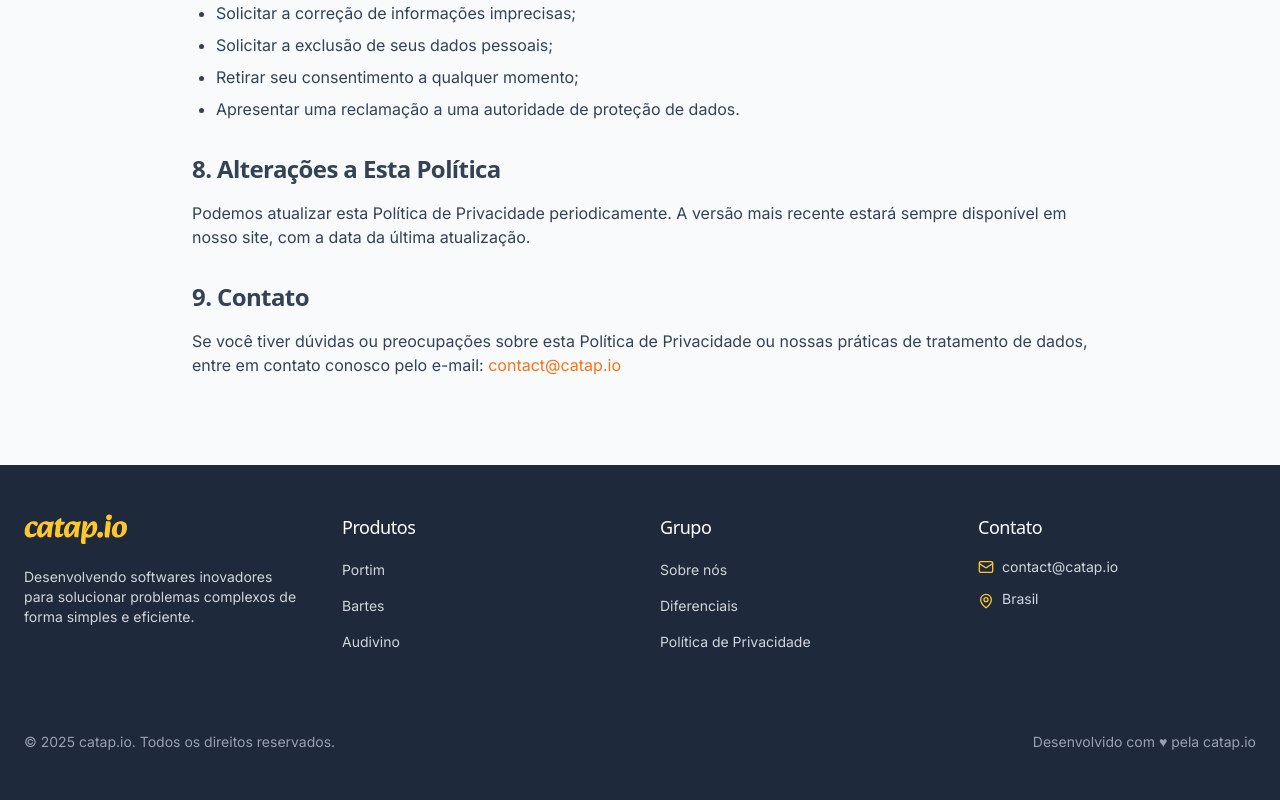
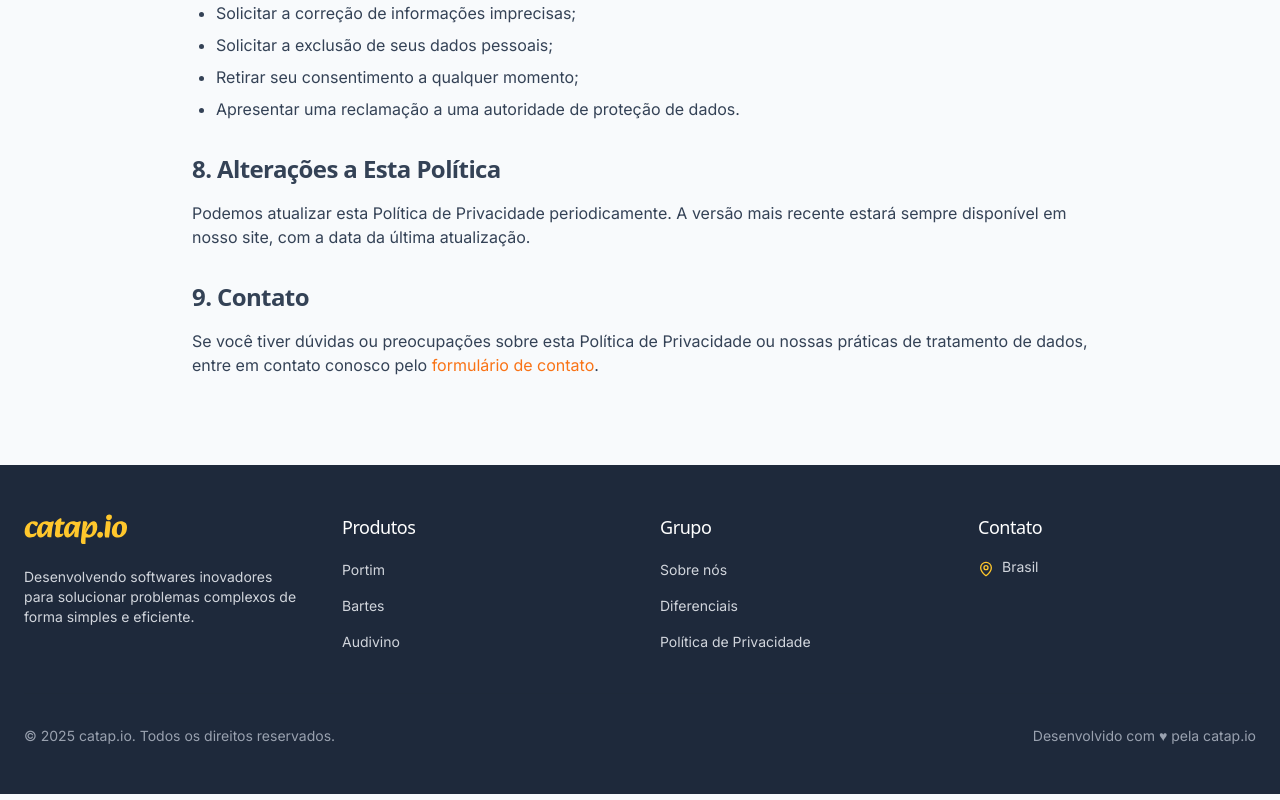
Before and after one commit to catapio/home, a Next.js app: page /privacyPolicy in a window 1280 px wide. Shown: the part 1583-2383 px from the top of the page. Built offline with nearby package versions, Linux system fonts and the light colour scheme; some icons are missing; a web font is replaced by a local one.

Commit message:
fix: remove emails from website

```diff
--- a/src/app/privacyPolicy/page.tsx
+++ b/src/app/privacyPolicy/page.tsx
@@ -1,3 +1,5 @@
+import Link from "next/link";
+
 export default function PrivacyPolicy() {
     return (
         <div className="min-h-screen flex flex-col">
@@ -178,13 +180,14 @@ export default function PrivacyPolicy() {
                                 Se você tiver dúvidas ou preocupações sobre esta
                                 Política de Privacidade ou nossas práticas de
                                 tratamento de dados, entre em contato conosco
-                                pelo e-mail:{" "}
-                                <a
-                                    href="mailto:contact@catap.io"
+                                pelo{" "}
+                                <Link
+                                    href="/#contact"
                                     className="text-catapio-orange hover:underline"
                                 >
-                                    contact@catap.io
-                                </a>
+                                    formulário de contato
+                                </Link>
+                                .
                             </p>
                         </div>
                     </div>
--- a/src/components/layout/Footer.tsx
+++ b/src/components/layout/Footer.tsx
@@ -2,7 +2,7 @@
 
 import Link from "next/link";
 import Image from "next/image";
-import { Mail, MapPin } from "lucide-react";
+import { MapPin } from "lucide-react";
 import { useEffect, useState } from "react";
 import { SiGithub } from "@icons-pack/react-simple-icons";
 
@@ -161,19 +161,6 @@ export function Footer() {
                             itemScope
                             itemType="https://schema.org/ContactPoint"
                         >
-                            <li className="flex items-center">
-                                <Mail
-                                    className="h-4 w-4 mr-2 text-catapio-yellow"
-                                    aria-hidden="true"
-                                />
-                                <a
-                                    href="mailto:contact@catap.io"
-                                    className="text-sm text-gray-300 hover:text-catapio-yellow transition-colors focus:outline-none focus-visible:ring-2 focus-visible:ring-catapio-yellow focus-visible:ring-offset-2 focus-visible:ring-offset-gray-900"
-                                    itemProp="email"
-                                >
-                                    contact@catap.io
-                                </a>
-                            </li>
                             <li className="flex items-start">
                                 <MapPin
                                     className="h-4 w-4 mr-2 mt-1 text-catapio-yellow"
```
